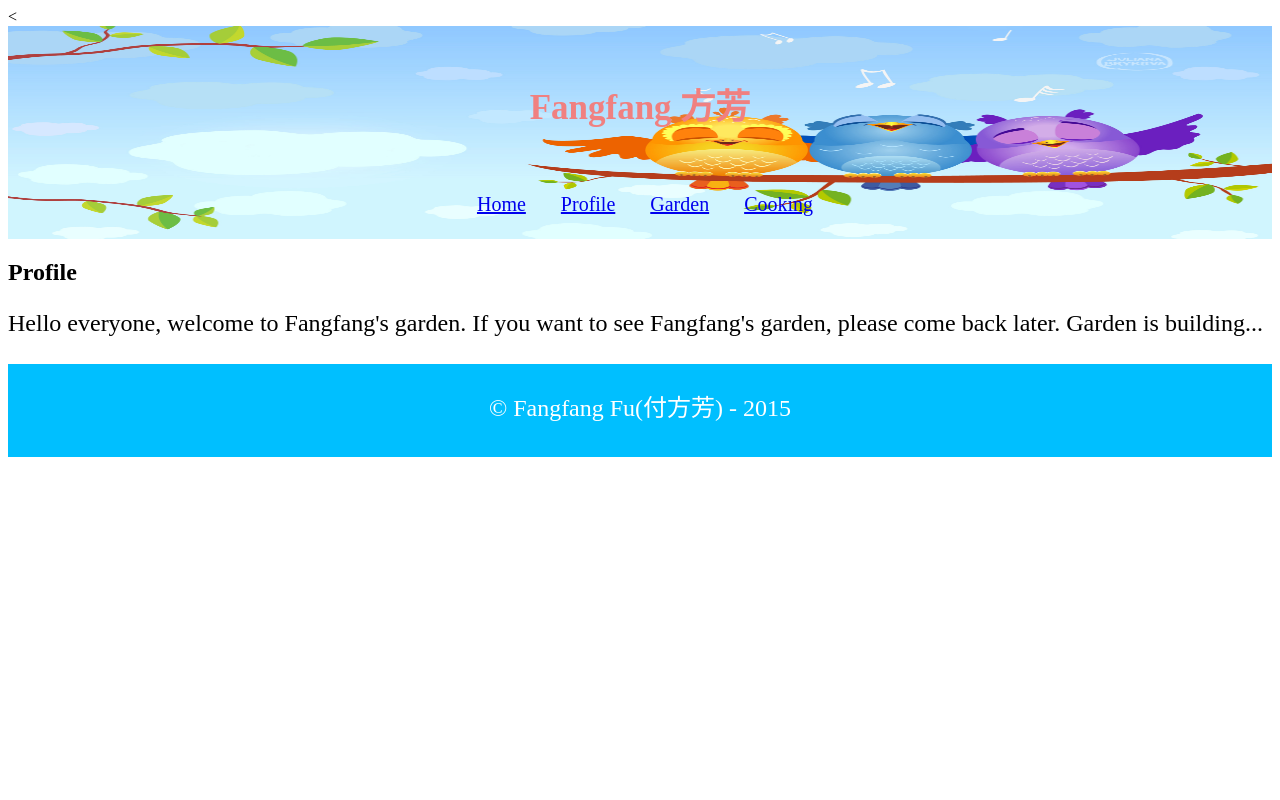
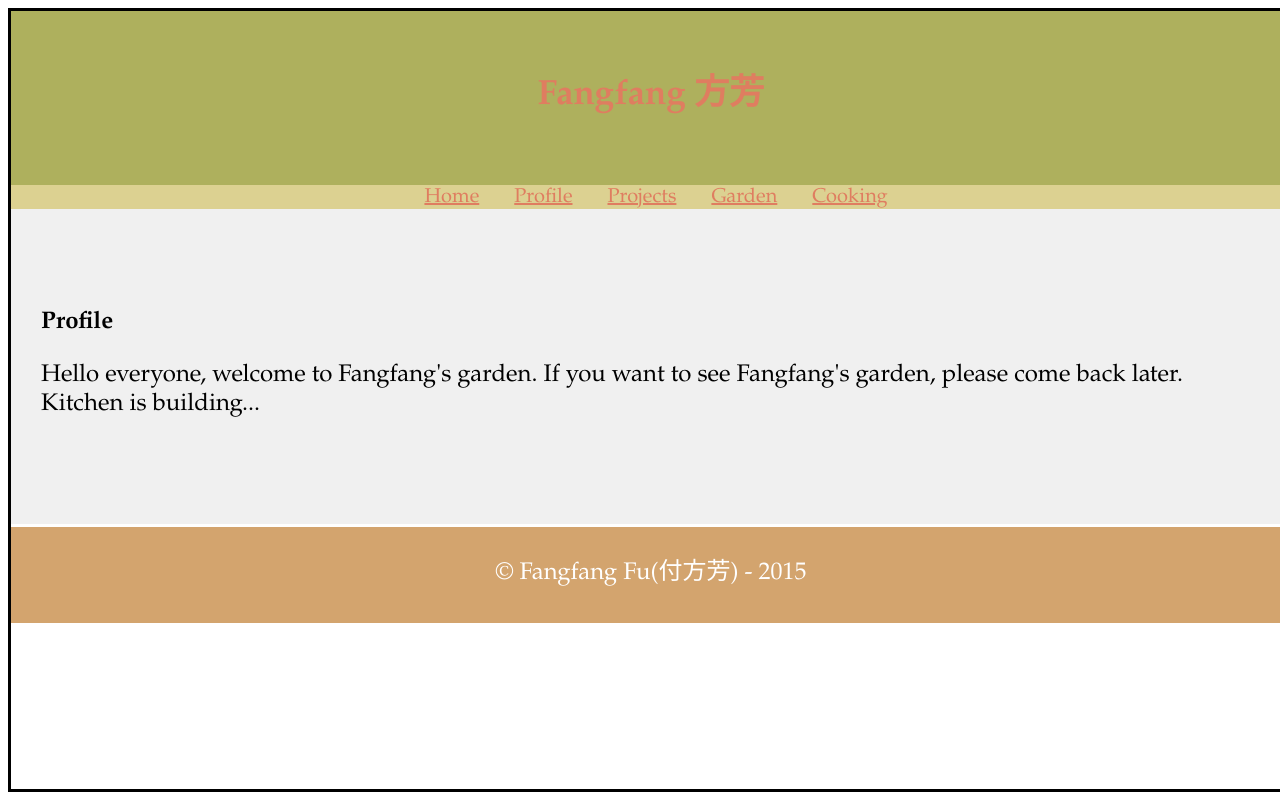
Before and after one commit to FangfangFu/FangfangFu.github.io, a plain HTML site: page garden.html in a window 1280 px wide. Drawn offline with Linux system fonts and the light colour scheme.

Commit message:
update link

```diff
--- a/garden.html
+++ b/garden.html
@@ -1,24 +1,27 @@
-<<html>
+<html>
 <header>
 	<link rel="stylesheet" type="text/css" href="stylesheets/main.css">
 	<script type="text/javascript" src="scripts/jquery-2.1.4.min.js" ></script>
 </header>
 <body>
-	<div class="navigation">
+	<div class="box">
+        <div class='title'>
             <h1>Fangfang 方芳</h1>
-		<ul>
+        </div>
+		<ul class="navbar">
 		  <li><a href="index.html">Home</a></li>
 		  <li><a href="profile.html">Profile</a></li>
+          <li><a href="project.html">Projects</a></li>
 		  <li><a href="garden.html">Garden</a></li>
 		  <li><a href="cooking.html">Cooking</a></li>
 		</ul>
-	</div>
-	<div>
+        <div class="content">
         <h2>Profile</h2>
-	  <p>Hello everyone, welcome to Fangfang's garden. If you want to see Fangfang's garden, please come back later. Garden is building...</p>
+        <p>Hello everyone, welcome to Fangfang's garden. If you want to see Fangfang's garden, please come back later. Kitchen is building...</p>
         </div>
         <div class="footer">
             <p>&copy; Fangfang Fu(付方芳) - 2015</p>
         </div>
+    </div>
 </body>
 </html>
--- a/stylesheets/main.css
+++ b/stylesheets/main.css
@@ -1,4 +1,11 @@
-ody {
+/*All colors:
+1. #AEB05D
+2. #DCD191
+3. #D3A46E
+4. #E39871
+5. #DF7D60
+*/
+body {
 	width: 100%;
     Height: 100%
 	margin: auto;
@@ -6,22 +13,30 @@ ody {
 	font-family: "Palatino Linotype", "Book Antiqua", Palatino, serif;
 	border-style: solid;
 }
-.navigation {
+.title {
 	text-align: center;
 	padding: 24px 0 3px 0;
-	color: #F08080;
-	background-image: url("../images/cartoonBirds.jpg");
-	background-size: 100% 100%;
-	background-repeat: no-repeat;
+	background-color: #AEB05D;
 }
-.navigation h1{
+.title h1 {
 	padding-bottom: 40px;
 	padding-top: 5px;
 	font-size: 35px;
+    color: #DF7D60;
 }
-.navigation ul{
+.navbar {
+    background-color: #DCD191;
+    text-align: center;
 	font-size: 20px;
 	padding-bottom: 0;
+    margin: 0;
+}
+.navbar li{
+	display: inline;
+	padding-right: 30px;
+}
+.navbar a{
+    color: #DF7D60;
 }
 .content {
 	padding: 80px 30px 80px 30px;
@@ -35,7 +50,7 @@ ody {
 	padding-bottom: 10px;
 	color: white;
 	text-align: center;
-	background-color: #00BFFF;
+	background-color:  #D3A46E;
 }
 p {
 	font-size: 24px;
@@ -44,11 +59,3 @@ p {
 	margin-top: 200px;
 	margin-bottom: 200px;
 }
-
-。nav a{
-	color: white;
-}
-ul li{
-	display: inline;
-	padding-right: 30px;
-}
```
Also changed, not shown: index.html (+6 -3 lines), profile.html (+9 -6 lines), project.html (added, +27 -0 lines). Lines whose indentation alone changed are shown as unchanged.
